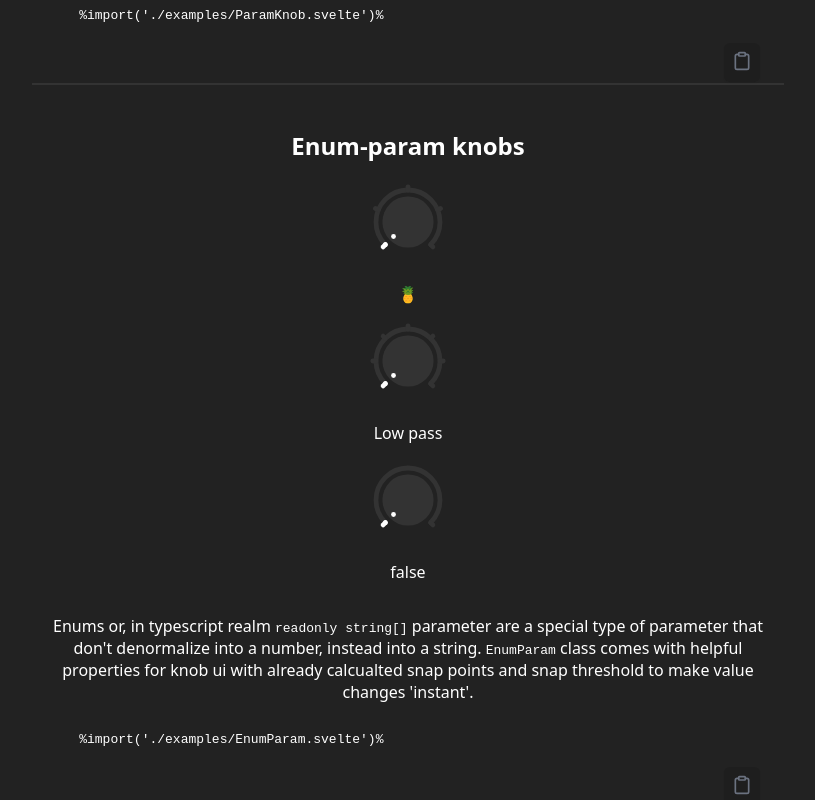
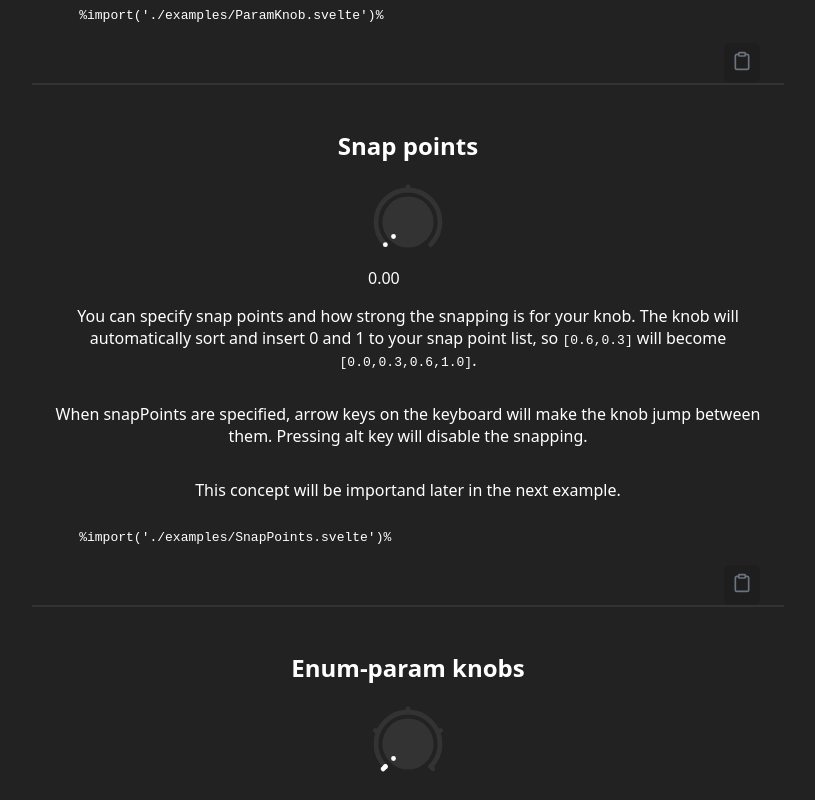
Before and after one commit to eye-wave/svelte-knobs, a SvelteKit app: page / in a window 1280 px wide. Shown: the part 1480-2280 px from the top of the page, without its empty margins (248-1063 px from the left). Built offline with nearby package versions, Linux system fonts and the light colour scheme.

Commit message:
final refactor 2

```diff
--- a/src/lib/Draggable.svelte
+++ b/src/lib/Draggable.svelte
@@ -77,7 +77,16 @@
 
 	type SvelteEvent = { currentTarget: EventTarget & HTMLDivElement };
 
-	let snapPoints = $derived(_snapPoints?.toSorted((a, b) => a - b));
+	// Sort snap points and add 0 and 1 to beginning and end of the list
+	let snapPoints = $derived.by(() => {
+		if (_snapPoints === undefined) return;
+
+		const sorted = _snapPoints.filter((n) => n >= 0.0 && n <= 1.0).toSorted((a, b) => a - b);
+		if (sorted[0] !== 0.0) sorted.unshift(0.0);
+		if (sorted[sorted.length - 1] !== 1.0) sorted.push(1.0);
+
+		return sorted;
+	});
 
 	let isDragging = false;
 	let isShieldOn = $state(false);
--- a/src/lib/params/lin.ts
+++ b/src/lib/params/lin.ts
@@ -1,13 +1,11 @@
 import { Param } from './base.js';
 
 export class LinearParam extends Param<number> {
-	public min = 0.0;
-	public max = 1.0;
-
-	constructor(min?: number, max?: number) {
+	constructor(
+		public min = 0.0,
+		public max = 1.0
+	) {
 		super();
-		if (min) this.min = min;
-		if (max) this.max = max;
 	}
 
 	public normalize(value: number): number {
--- a/src/routes/+page.svelte
+++ b/src/routes/+page.svelte
@@ -47,12 +47,31 @@
 	</div>
 
 	<div class="example">
+		<h2>Snap points</h2>
+
+		<LazyComponent component={() => import('./examples/SnapPoints.svelte')} />
+
+		<p>
+			You can specify snap points and how strong the snapping is for your knob. The knob will
+			automatically sort and insert 0 and 1 to your snap point list, so <code>[0.6,0.3]</code> will
+			become <code>[0.0,0.3,0.6,1.0]</code>.
+		</p>
+		<p>
+			When snapPoints are specified, arrow keys on the keyboard will make the knob jump between
+			them. Pressing alt key will disable the snapping.
+		</p>
+		<p>This concept will be importand later in the next example.</p>
+
+		<CopyPaste>%import('./examples/SnapPoints.svelte')%</CopyPaste>
+	</div>
+
+	<div class="example">
 		<h2>Enum-param knobs</h2>
 
 		<LazyComponent component={() => import('./examples/EnumParam.svelte')} />
 
 		<p>
-			Enums or, in typescript realm <code>readonly string[]</code> parameter are a special type of
+			Enums, or in typescript realm <code>readonly string[]</code> parameter are a special type of
 			parameter that don't denormalize into a number, instead into a string. <code>EnumParam</code> class
 			comes with helpful properties for knob ui with already calcualted snap points and snap threshold
 			to make value changes 'instant'.
--- /dev/null
+++ b/src/routes/examples/SnapPoints.svelte
@@ -0,0 +1,10 @@
+<script>
+	import { SvgKnob } from '$lib';
+
+	let value = $state(0.0);
+</script>
+
+<div>
+	<SvgKnob bind:value snapPoints={[0.5]} />
+	<span>{value.toFixed(2)}</span>
+</div>
--- a/src/routes/v2/+page.svelte
+++ /dev/null
@@ -1,59 +0,0 @@
-<script lang="ts">
-	import imageSource from '../assets/PurpleKnob2.webp';
-	import { SvgKnob, ImageKnob } from '$lib';
-	import { BoolParam, EnumParam, LogParam } from '$lib/params';
-	import Draggable from '$lib/Draggable.svelte';
-
-	let value = $state(0.0);
-
-	const logParam = new LogParam(20, 20_000, 10);
-	const enumParam = new EnumParam(['🍍', '🍉', '🍌', '🍋', '🍇'] as const);
-	const boolParam = new BoolParam();
-</script>
-
-<main>
-	<Draggable bind:value>
-		<div style="user-select: none">{value.toFixed(2)}</div>
-	</Draggable>
-
-	<SvgKnob bind:value />
-	<ImageKnob bind:value src={imageSource} width={90} height={90} />
-
-	<SvgKnob bind:value snapPoints={[0.1, 0.2, 0.3, 0.8]} size={200} />
-
-	<div>
-		<SvgKnob bind:value defaultValue={0.5} />
-		<span>{logParam.denormalize(value) | 0}hz</span>
-	</div>
-
-	<div>
-		<SvgKnob
-			bind:value
-			snapPoints={enumParam.snapPoints}
-			snapThreshold={enumParam.snapThreshold}
-			step={enumParam.snapThreshold}
-		/>
-		<span>{enumParam.denormalize(value)}</span>
-	</div>
-
-	<div>
-		<SvgKnob bind:value snapPoints={[0, 1]} snapThreshold={1} step={1} />
-		<span>{boolParam.denormalize(value) ? 'on' : 'off'}</span>
-	</div>
-
-	<div>
-		<SvgKnob bind:value />
-		<span>{boolParam.denormalize(value) ? 'Truth' : 'Lies'}</span>
-	</div>
-</main>
-
-<style>
-	:global(body) {
-		background: #333;
-	}
-
-	main {
-		padding: 200px;
-		color: #4080fe;
-	}
-</style>
```
